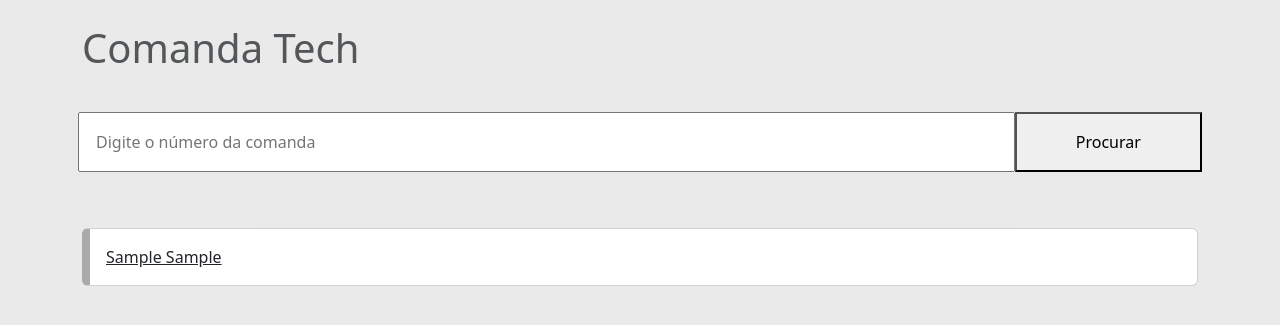
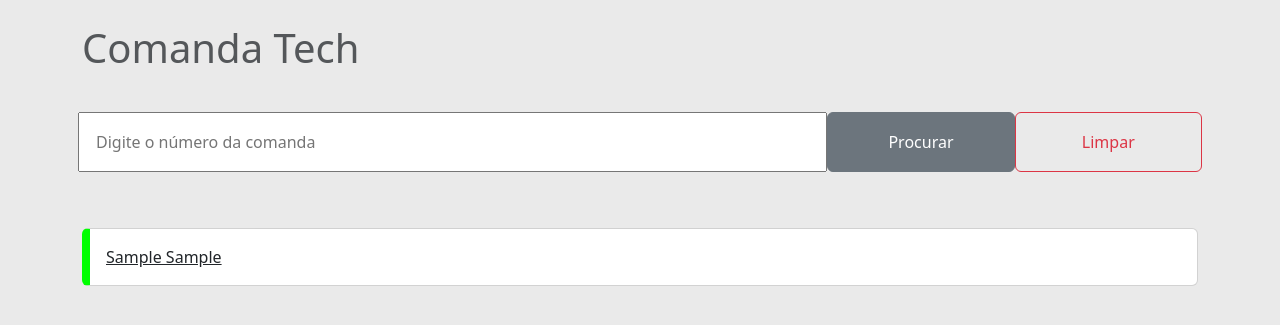
Before and after one commit to bruflor/comanda_tech, a Django app: page /orders/ in a window 1280 px wide. Shown: the top 325 px of the page. Run offline with Django 4.2, Linux system fonts and the light colour scheme; tables that the repository leaves empty hold one stand-in row (values such as "Sample post"); some libraries are stand-ins or nearby versions.

Commit message:
Adding clean search button and some css definitions

```diff
--- a/ct_apps/orders/templates/orders/roles/staff.html
+++ b/ct_apps/orders/templates/orders/roles/staff.html
@@ -5,9 +5,10 @@
     <form action="{% url "orders:list" %}" id="search">
 
         <div class="row mt-3 mb-5 p-2">
-            <input class="col-10 p-3" type="text" name="search_order_id" id="search_order_id"
+            <input class="col-8 p-3" type="text" name="search_order_id" id="search_order_id"
                    placeholder="Digite o número da comanda">
-            <button class="col-2" type="submit">Procurar</button>
+            <button class="col-2 btn btn-secondary" type="submit">Procurar</button>
+            <button class="col-2 btn btn-outline-danger" onclick="location.reload()">Limpar</button>
         </div>
 
     </form>
@@ -16,7 +17,7 @@
 <div class="mt-4">
     {% for order in sale_order %}
         <a href="{% url "orders:detail_retrieve" reference=order.reference is_editing=True %}" class="card my-3 p-3"
-           style="border-left: 8px solid {% if order.has_pending_items %}#0f0{% else %}#aaa{% endif %}">
+           style="border-left: 8px solid {% if order.consumer != "None" %}#0f0{% else %}#aaa{% endif %}">
             {{ order.reference }}
             {{ order.consumer }}
         </a>
```
